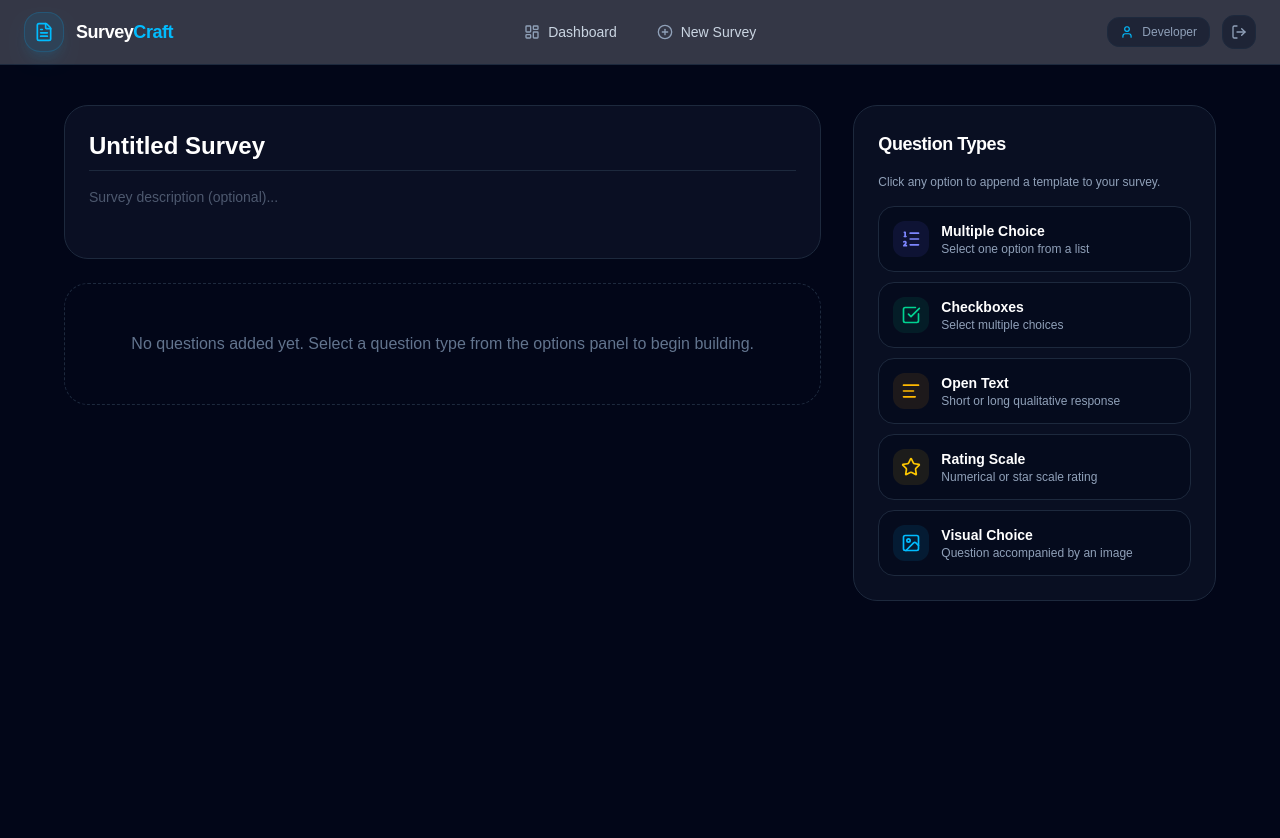
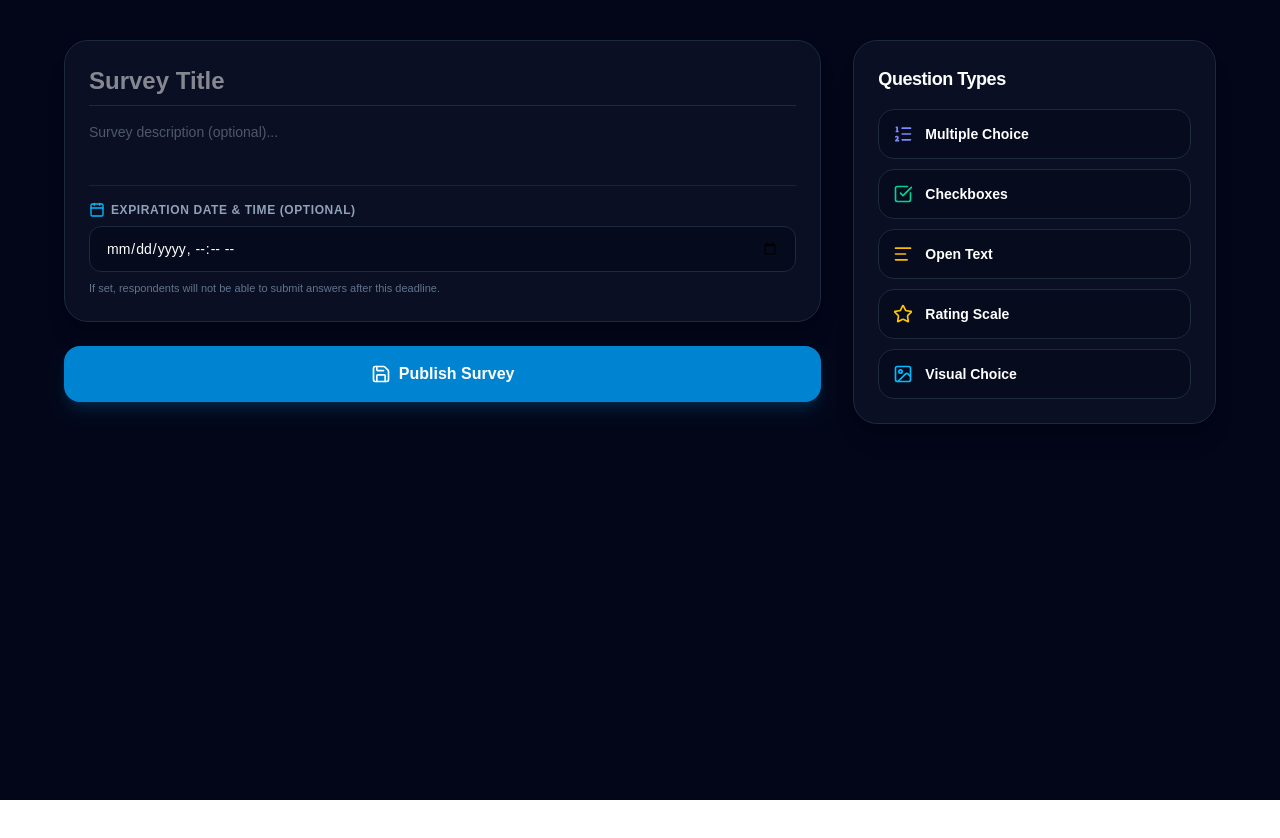
Before and after one commit to o4tapabrato/former, a Next.js app: page /create-survey in a window 1280 px wide. Shown: the top 838 px of the page. After the commit the page ends 800 px from the top, so only its background shows below. Built offline with nearby package versions, Linux system fonts and the light colour scheme.

Commit message:
added the expiry feature, but still a bug exists

```diff
--- a/app/api/surveys/responses/[id]/route.ts
+++ b/app/api/surveys/responses/[id]/route.ts
@@ -2,7 +2,7 @@ import { NextResponse } from "next/server";
 import { getSurveybyId } from "@/lib/survey";
 import { createResponse } from "@/lib/surveyResponse";
 
-export async function POST(request: Request, { params }: { params: Promise<{ id: string }> | { id: string }}) {
+export async function POST(request: Request, { params }: { params: Promise<{ id: string }> | { id: string } }) {
     try {
         const resolvedParams = await params;
         const surveyId = resolvedParams?.id;
@@ -10,7 +10,7 @@ export async function POST(request: Request, { params }: { params: Promise<{ id:
         const body = await request.json();
         const { answers } = body;
 
-        if(!answers) {
+        if (!answers) {
             return NextResponse.json(
                 { error: "No answers are provided !!!" },
                 { status: 400 }
@@ -19,10 +19,17 @@ export async function POST(request: Request, { params }: { params: Promise<{ id:
 
         const survey = await getSurveybyId(surveyId);
 
-        if(!survey) {
+        if (!survey) {
             return NextResponse.json(
                 { error: "Survey not found !!!" },
                 { status: 404 }
+            );
+        }
+
+        if (survey.expiresAt && new Date() > new Date(survey.expiresAt)) {
+            return NextResponse.json(
+                { error: "This survey has expired and is no longer accepting responses." },
+                { status: 403 }
             );
         }
 
--- a/app/api/surveys/route.ts
+++ b/app/api/surveys/route.ts
@@ -18,9 +18,14 @@ export async function POST(request: Request) {
         const user = await getUserDataFromId(id);
 
         const body = await request.json();
-        body.userId = id;
-        body.user = user;
-        const newSurvey = await createSurvey(body);
+        const expiresAt = body.expiresAt ? new Date(body.expiresAt) : null;
+        const surveyData = {
+            ...body,
+            userId: id,
+            user: user,
+            expiresAt: expiresAt, // Overwrite with the verified Date object
+        };
+        const newSurvey = await createSurvey(surveyData);
         return NextResponse.json(
             { success: true, message: "Survey created successfully !!!" },
             { status: 201 }
--- a/app/create-survey/page.tsx
+++ b/app/create-survey/page.tsx
@@ -1,6 +1,6 @@
 "use client";
 
-import { useState, useEffect } from "react";
+import { useState } from "react";
 import { useRouter } from "next/navigation";
 import {
   ListOrdered,
@@ -8,8 +8,9 @@ import {
   AlignLeft,
   Star,
   Image as ImageIcon,
+  Plus,
   Save,
-  BookmarkPlus
+  Calendar
 } from "lucide-react";
 import QuestionCard from "../components/builder/QuestionCard";
 
@@ -23,33 +24,14 @@ interface BuilderQuestion {
   maxRating?: number;
 }
 
-export default function SurveyBuilderPage() {
+export default function NewSurveyPage() {
   const router = useRouter();
-  const [title, setTitle] = useState("Untitled Survey");
+  const [title, setTitle] = useState("");
   const [description, setDescription] = useState("");
+  const [expiresAt, setExpiresAt] = useState(""); // <-- Added state for expiration
   const [questions, setQuestions] = useState<BuilderQuestion[]>([]);
   const [isSubmitting, setIsSubmitting] = useState(false);
-  const [isDirty, setIsDirty] = useState(false);
 
-  // Track unsaved modifications
-  useEffect(() => {
-    setIsDirty(true);
-  }, [title, description, questions]);
-
-  // Browser close / tab refresh warning
-  useEffect(() => {
-    const handleBeforeUnload = (e: BeforeUnloadEvent) => {
-      if (isDirty) {
-        e.preventDefault();
-        e.returnValue = "";
-      }
-    };
-
-    window.addEventListener("beforeunload", handleBeforeUnload);
-    return () => window.removeEventListener("beforeunload", handleBeforeUnload);
-  }, [isDirty]);
-
-  // Add question template based on type
   const addQuestionTemplate = (type: BuilderQuestion["type"]) => {
     const newQuestion: BuilderQuestion = {
       id: crypto.randomUUID(),
@@ -106,20 +88,34 @@ export default function SurveyBuilderPage() {
     );
   };
 
-  const handleSaveSurvey = async (isDraft = false) => {
+  const handleSaveSurvey = async () => {
+    if (!title.trim()) {
+      alert("Please enter a survey title.");
+      return;
+    }
+
+    if (questions.length === 0) {
+      alert("Please add at least one question to your survey.");
+      return;
+    }
+
     setIsSubmitting(true);
     try {
       const response = await fetch("/api/surveys", {
         method: "POST",
         headers: { "Content-Type": "application/json" },
-        body: JSON.stringify({ title, description, questions, isDraft }),
+        body: JSON.stringify({
+          title,
+          description,
+          expiresAt: expiresAt ? new Date(expiresAt).toISOString() : null,
+          questions
+        }),
       });
 
       if (response.ok) {
-        setIsDirty(false);
         router.push("/dashboard");
       } else {
-        alert("Failed to save survey");
+        alert("Failed to create survey.");
       }
     } catch (error) {
       console.error(error);
@@ -133,10 +129,9 @@ export default function SurveyBuilderPage() {
     <div className="min-h-screen bg-slate-950 text-slate-100 p-6 md:p-10">
       <div className="max-w-6xl mx-auto grid grid-cols-1 lg:grid-cols-3 gap-8">
 
-        {/* SECTION 1: Questions List & Live Preview */}
+        {/* Main Form Builder Area */}
         <div className="lg:col-span-2 space-y-6">
-
-          <div className="p-6 rounded-3xl bg-slate-900/60 border border-slate-800 space-y-4">
+          <div className="p-6 rounded-3xl bg-slate-900/60 border border-slate-800 space-y-4 shadow-xl">
             <input
               type="text"
               value={title}
@@ -151,14 +146,24 @@ export default function SurveyBuilderPage() {
               placeholder="Survey description (optional)..."
               rows={2}
             />
+
+            {/* Expiration Date Picker Section */}
+            <div className="pt-4 border-t border-slate-800/80 space-y-2">
+              <label className="text-xs font-semibold text-slate-400 uppercase tracking-wider flex items-center gap-1.5">
+                <Calendar className="w-4 h-4 text-sky-400" />
+                Expiration Date & Time (Optional)
+              </label>
+              <input
+                type="datetime-local"
+                value={expiresAt}
+                onChange={(e) => setExpiresAt(e.target.value)}
+                className="w-full bg-slate-950/50 border border-slate-800 rounded-xl px-4 py-3 text-sm text-white focus:outline-none focus:border-sky-500"
+              />
+              <p className="text-[11px] text-slate-500">If set, respondents will not be able to submit answers after this deadline.</p>
+            </div>
           </div>
 
-          {questions.length === 0 ? (
-            <div className="p-12 text-center rounded-3xl border border-dashed border-slate-800 text-slate-500">
-              <p>No questions added yet. Select a question type from the options panel to begin building.</p>
-            </div>
-          ) : (
-            questions.map((q, index) => (
+          {questions.map((q, index) => (
             <QuestionCard
               key={q.id}
               question={q}
@@ -169,103 +174,57 @@ export default function SurveyBuilderPage() {
               onUpdateOption={updateOptionText}
               onRemoveOption={removeOption}
             />
-            ))
-          )}
-
-          {questions.length > 0 && (
-            <div className="flex items-center gap-4">
-              <button
-                onClick={() => handleSaveSurvey(true)}
-                disabled={isSubmitting}
-                className="flex-1 py-4 bg-slate-900 hover:bg-slate-800 border border-slate-800 text-slate-300 font-semibold rounded-2xl transition flex items-center justify-center gap-2"
-              >
-                <BookmarkPlus className="w-5 h-5 text-slate-400" />
-                Save as Draft
-              </button>
+          ))}
 
           <button
-                onClick={() => handleSaveSurvey(false)}
+            onClick={handleSaveSurvey}
             disabled={isSubmitting}
-                className="flex-1 py-4 bg-sky-600 hover:bg-sky-500 text-white font-bold rounded-2xl transition flex items-center justify-center gap-2 shadow-lg shadow-sky-600/20"
+            className="w-full py-4 bg-sky-600 hover:bg-sky-500 text-white font-bold rounded-2xl transition flex items-center justify-center gap-2 shadow-lg shadow-sky-600/20"
           >
             <Save className="w-5 h-5" />
-                {isSubmitting ? "Saving..." : "Publish Survey"}
+            {isSubmitting ? "Saving Survey..." : "Publish Survey"}
           </button>
         </div>
-          )}
 
-        </div>
-
-        {/* SECTION 2: Question Type Palette Sidebar */}
+        {/* Sidebar Question Palette */}
         <div className="space-y-4">
-          <div className="sticky top-24 p-6 rounded-3xl bg-slate-900/60 border border-slate-800 space-y-4">
+          <div className="sticky top-24 p-6 rounded-3xl bg-slate-900/60 border border-slate-800 space-y-4 shadow-xl">
             <h3 className="text-lg font-bold text-white tracking-tight">Question Types</h3>
-            <p className="text-xs text-slate-400">Click any option to append a template to your survey.</p>
-
             <div className="space-y-2.5">
               <button
                 onClick={() => addQuestionTemplate("MULTIPLE_CHOICE")}
-                className="w-full flex items-center gap-3 p-3.5 rounded-2xl bg-slate-950/40 border border-slate-800 hover:border-sky-500/50 hover:bg-slate-900 transition text-left group"
+                className="w-full flex items-center gap-3 p-3.5 rounded-2xl bg-slate-950/40 border border-slate-800 hover:border-sky-500/50 text-left transition"
               >
-                <div className="w-9 h-9 rounded-xl bg-indigo-500/10 text-indigo-400 flex items-center justify-center group-hover:scale-105 transition">
-                  <ListOrdered className="w-5 h-5" />
-                </div>
-                <div>
-                  <p className="text-sm font-semibold text-white">Multiple Choice</p>
-                  <p className="text-xs text-slate-400">Select one option from a list</p>
-                </div>
+                <ListOrdered className="w-5 h-5 text-indigo-400" />
+                <span className="text-sm font-semibold text-white">Multiple Choice</span>
               </button>
-
               <button
                 onClick={() => addQuestionTemplate("CHECKBOX")}
-                className="w-full flex items-center gap-3 p-3.5 rounded-2xl bg-slate-950/40 border border-slate-800 hover:border-sky-500/50 hover:bg-slate-900 transition text-left group"
+                className="w-full flex items-center gap-3 p-3.5 rounded-2xl bg-slate-950/40 border border-slate-800 hover:border-sky-500/50 text-left transition"
               >
-                <div className="w-9 h-9 rounded-xl bg-emerald-500/10 text-emerald-400 flex items-center justify-center group-hover:scale-105 transition">
-                  <CheckSquare className="w-5 h-5" />
-                </div>
-                <div>
-                  <p className="text-sm font-semibold text-white">Checkboxes</p>
-                  <p className="text-xs text-slate-400">Select multiple choices</p>
-                </div>
+                <CheckSquare className="w-5 h-5 text-emerald-400" />
+                <span className="text-sm font-semibold text-white">Checkboxes</span>
               </button>
-
               <button
                 onClick={() => addQuestionTemplate("TEXT")}
-                className="w-full flex items-center gap-3 p-3.5 rounded-2xl bg-slate-950/40 border border-slate-800 hover:border-sky-500/50 hover:bg-slate-900 transition text-left group"
+                className="w-full flex items-center gap-3 p-3.5 rounded-2xl bg-slate-950/40 border border-slate-800 hover:border-sky-500/50 text-left transition"
               >
-                <div className="w-9 h-9 rounded-xl bg-amber-500/10 text-amber-400 flex items-center justify-center group-hover:scale-105 transition">
-                  <AlignLeft className="w-5 h-5" />
-                </div>
-                <div>
-                  <p className="text-sm font-semibold text-white">Open Text</p>
-                  <p className="text-xs text-slate-400">Short or long qualitative response</p>
-                </div>
+                <AlignLeft className="w-5 h-5 text-amber-400" />
+                <span className="text-sm font-semibold text-white">Open Text</span>
               </button>
-
               <button
                 onClick={() => addQuestionTemplate("RATING")}
-                className="w-full flex items-center gap-3 p-3.5 rounded-2xl bg-slate-950/40 border border-slate-800 hover:border-sky-500/50 hover:bg-slate-900 transition text-left group"
+                className="w-full flex items-center gap-3 p-3.5 rounded-2xl bg-slate-950/40 border border-slate-800 hover:border-sky-500/50 text-left transition"
               >
-                <div className="w-9 h-9 rounded-xl bg-yellow-500/10 text-yellow-400 flex items-center justify-center group-hover:scale-105 transition">
-                  <Star className="w-5 h-5" />
-                </div>
-                <div>
-                  <p className="text-sm font-semibold text-white">Rating Scale</p>
-                  <p className="text-xs text-slate-400">Numerical or star scale rating</p>
-                </div>
+                <Star className="w-5 h-5 text-yellow-400" />
+                <span className="text-sm font-semibold text-white">Rating Scale</span>
               </button>
-
               <button
                 onClick={() => addQuestionTemplate("IMAGE_CHOICE")}
-                className="w-full flex items-center gap-3 p-3.5 rounded-2xl bg-slate-950/40 border border-slate-800 hover:border-sky-500/50 hover:bg-slate-900 transition text-left group"
+                className="w-full flex items-center gap-3 p-3.5 rounded-2xl bg-slate-950/40 border border-slate-800 hover:border-sky-500/50 text-left transition"
               >
-                <div className="w-9 h-9 rounded-xl bg-sky-500/10 text-sky-400 flex items-center justify-center group-hover:scale-105 transition">
-                  <ImageIcon className="w-5 h-5" />
-                </div>
-                <div>
-                  <p className="text-sm font-semibold text-white">Visual Choice</p>
-                  <p className="text-xs text-slate-400">Question accompanied by an image</p>
-                </div>
+                <ImageIcon className="w-5 h-5 text-sky-400" />
+                <span className="text-sm font-semibold text-white">Visual Choice</span>
               </button>
             </div>
           </div>
--- /dev/null
+++ b/app/dashboard/layout.tsx
@@ -0,0 +1,14 @@
+import Navbar from "../components/Navbar";
+
+export default function DashboardLayout({
+  children,
+}: {
+  children: React.ReactNode;
+}) {
+  return (
+    <div className="min-h-screen bg-slate-950">
+      <Navbar /> {/* Navbar only renders here */}
+      <main>{children}</main>
+    </div>
+  );
+}
--- a/app/dashboard/page.tsx
+++ b/app/dashboard/page.tsx
@@ -53,7 +53,7 @@ export default function DashboardPage() {
             <p className="text-slate-400 text-sm mt-1">Manage your surveys and share links to collect responses.</p>
           </div>
           <Link
-            href="/survey/new"
+            href="/create-survey"
             className="px-5 py-3 bg-sky-600 hover:bg-sky-500 text-white font-semibold rounded-2xl transition flex items-center gap-2 shadow-lg shadow-sky-600/20"
           >
             <Plus className="w-5 h-5" />
--- a/app/layout.tsx
+++ b/app/layout.tsx
@@ -1,33 +1,21 @@
 import type { Metadata } from "next";
-import { Geist, Geist_Mono } from "next/font/google";
 import "./globals.css";
-import Navbar from "./components/Navbar";
-
-const geistSans = Geist({
-  variable: "--font-geist-sans",
-  subsets: ["latin"],
-});
-
-const geistMono = Geist_Mono({
-  variable: "--font-geist-mono",
-  subsets: ["latin"],
-});
 
 export const metadata: Metadata = {
-  title: "Create Next App",
-  description: "Generated by create next app",
+  title: "Survey App",
+  description: "Create and share surveys seamlessly",
 };
 
-export default function RootLayout({ children }: LayoutProps<"/">) {
+export default function RootLayout({
+  children,
+}: {
+  children: React.ReactNode;
+}) {
   return (
-    <html
-      lang="en"
-      className={`${geistSans.variable} ${geistMono.variable} h-full antialiased`}
-    >
-      <body className="min-h-full flex flex-col">
-        <Navbar/>
+    <html lang="en">
+      <body className="bg-slate-950 text-slate-100 antialiased">
         {children}
-        </body>
+      </body>
     </html>
   );
 }
--- a/lib/survey.ts
+++ b/lib/survey.ts
@@ -22,9 +22,14 @@ export async function getSurveybyId(surveyId: string) {
 
 export async function getSurveyByUserId(userId: string) {
     try {
+        const currentDate = new Date();
         const surveys = await db.survey.findMany({
             where: {
-                userId: userId
+                userId: userId,
+                OR: [
+                    { expiresAt: null },
+                    { expiresAt: { gt: currentDate } }
+                ]
             },
             orderBy: {
                 createdAt: 'desc'
--- a/lib/surveybuilder.ts
+++ b/lib/surveybuilder.ts
@@ -7,11 +7,14 @@ export async function createSurvey(survey: any) {
             ("Missing required fields !!!");
         }
 
+        const expiresAt = survey.expiresAt ? new Date(survey.expiresAt) : null;
+
         const newSurvey = await db.survey.create({
             data: {
                 title: survey.title,
                 description: survey.description || "",
                 userId: survey.userId,
+                expiresAt: expiresAt,
                 questions: {
                     create: (survey.questions || []).map((q: any, index: number) => ({
                         type: q.type,
```
Also changed, not shown: 1 other file (tests, documents, lock files or other folders). Lines whose indentation alone changed are shown as unchanged.
